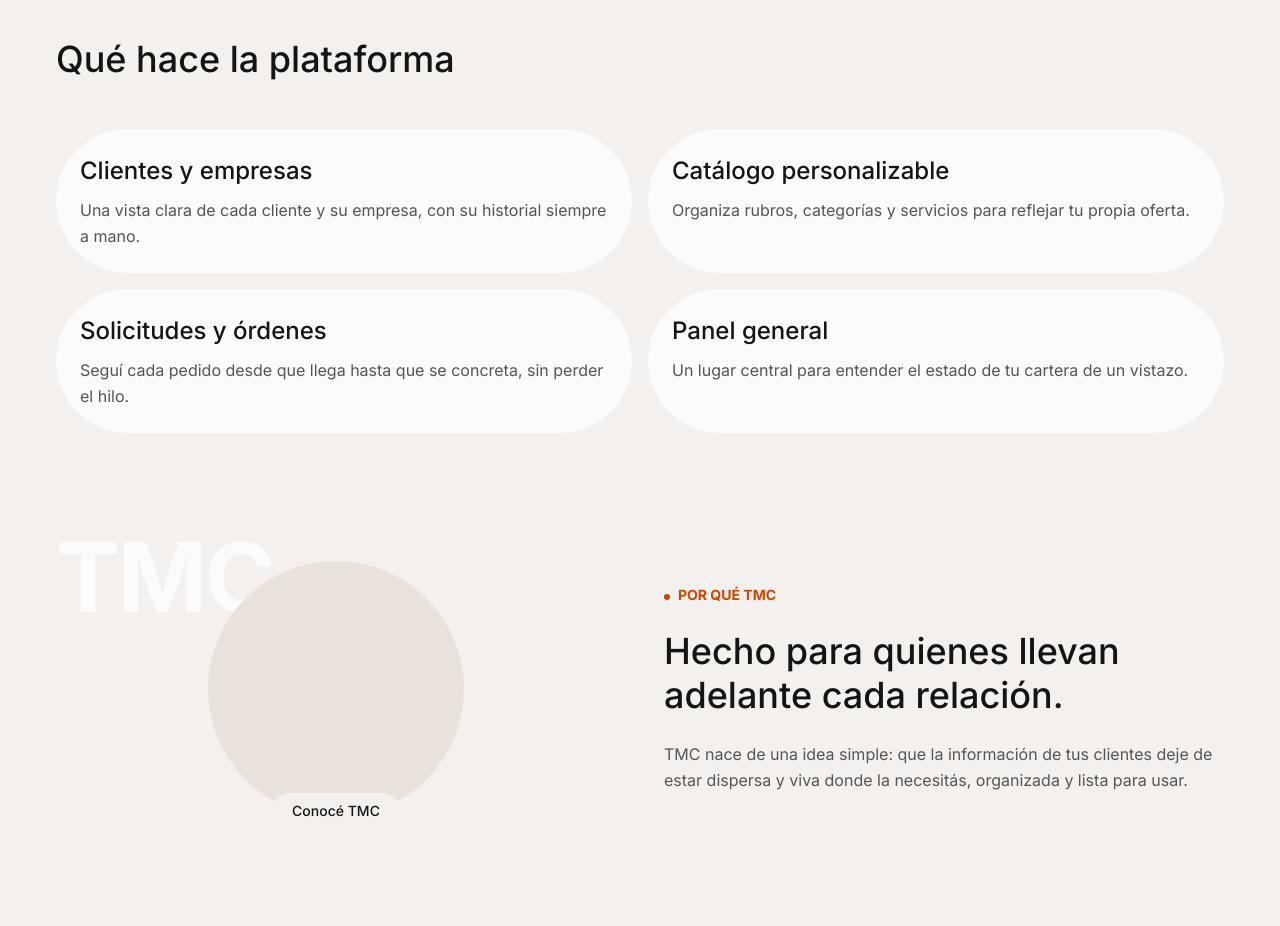
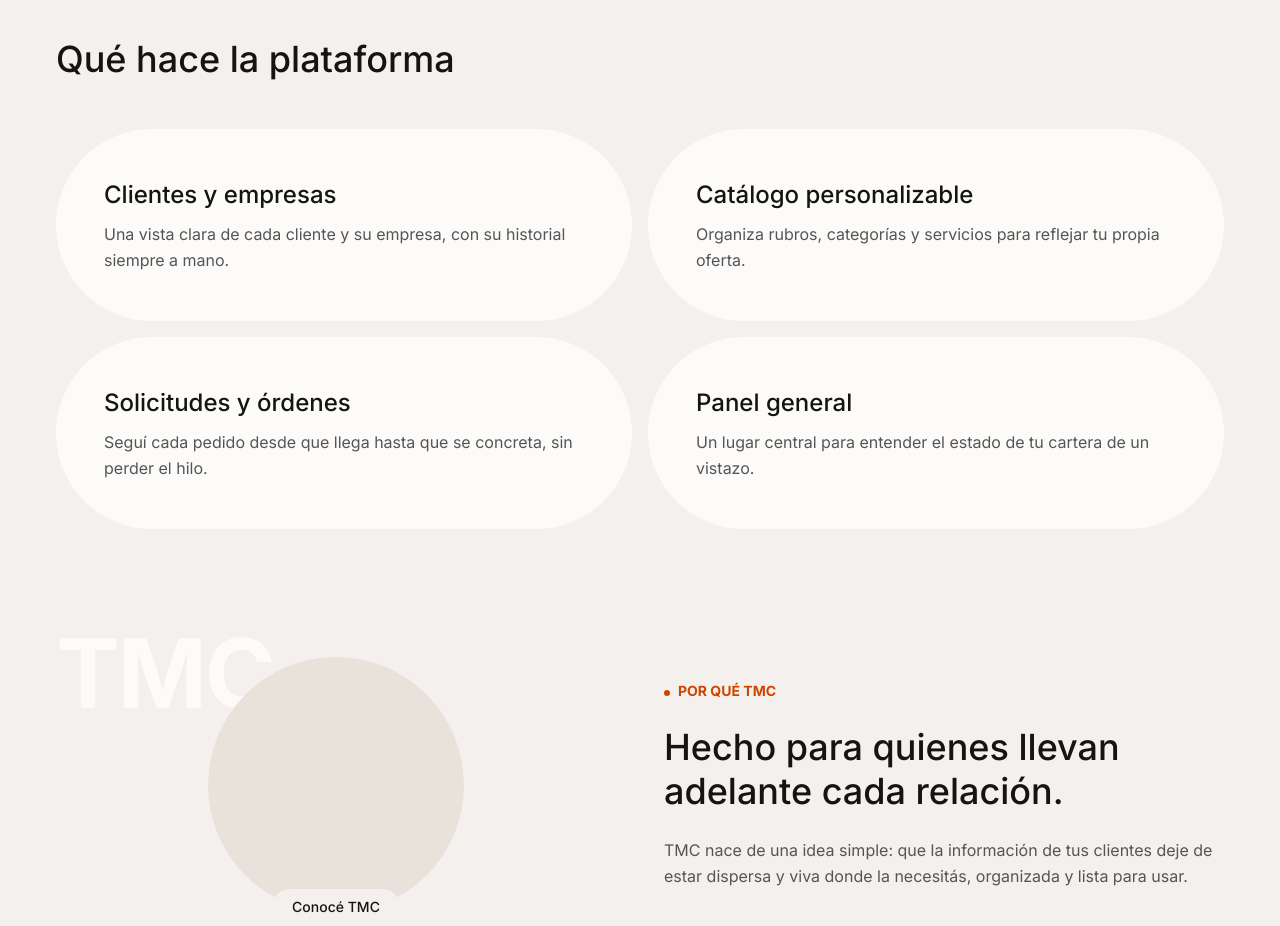
Before and after one commit to hveramtz-TI/portafolioClientes, a Next.js app in the folder frontend/: page / in a window 1280 px wide. Shown: the part 1160-2086 px from the top of the page. Built offline with nearby package versions, Linux system fonts and the light colour scheme.

Commit message:
fix(landing): increase value-prop card padding away from pill curves

```diff
--- a/frontend/src/modules/landing/components/value-props.tsx
+++ b/frontend/src/modules/landing/components/value-props.tsx
@@ -32,7 +32,7 @@
         {valueProps.map((prop) => (
           <article
             key={prop.title}
-            className="rounded-[var(--radius-tmc-pill)] bg-tmc-surface p-6"
+            className="rounded-[var(--radius-tmc-pill)] bg-tmc-surface p-8 sm:p-12"
           >
             <h3 className="mb-2 text-tmc-card font-medium text-tmc-ink">
               {prop.title}
```
Also changed, not shown: 1 other file (tests, documents, lock files or other folders).
